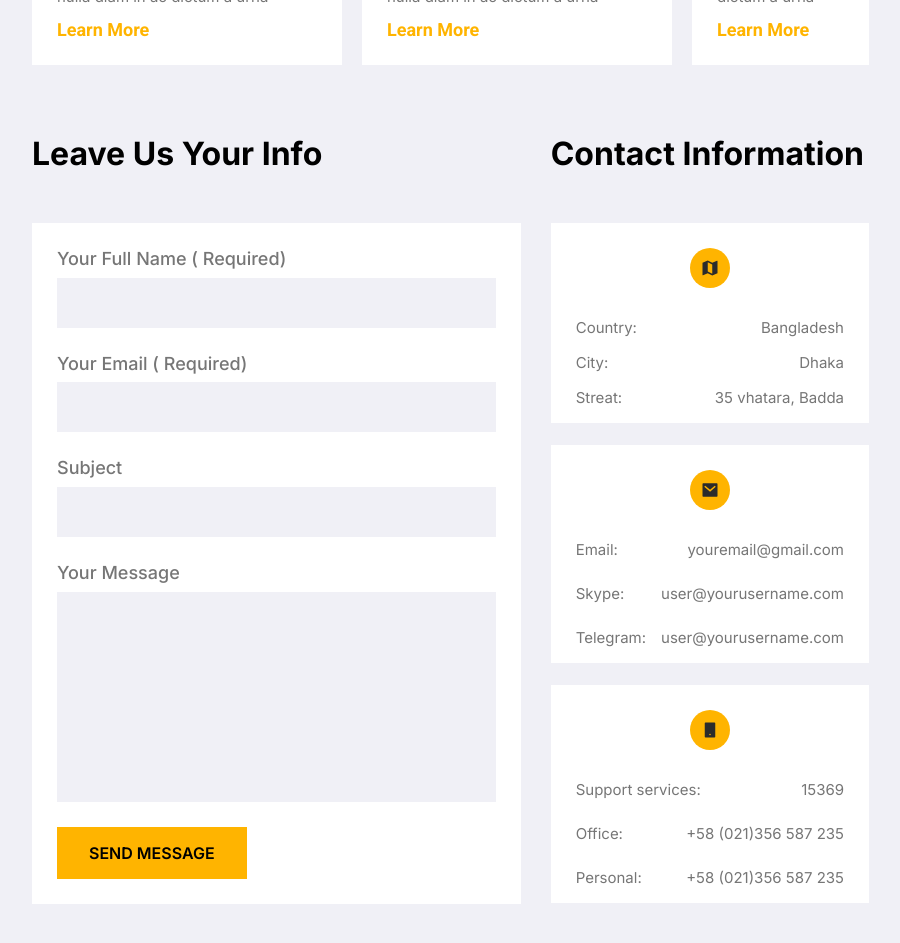
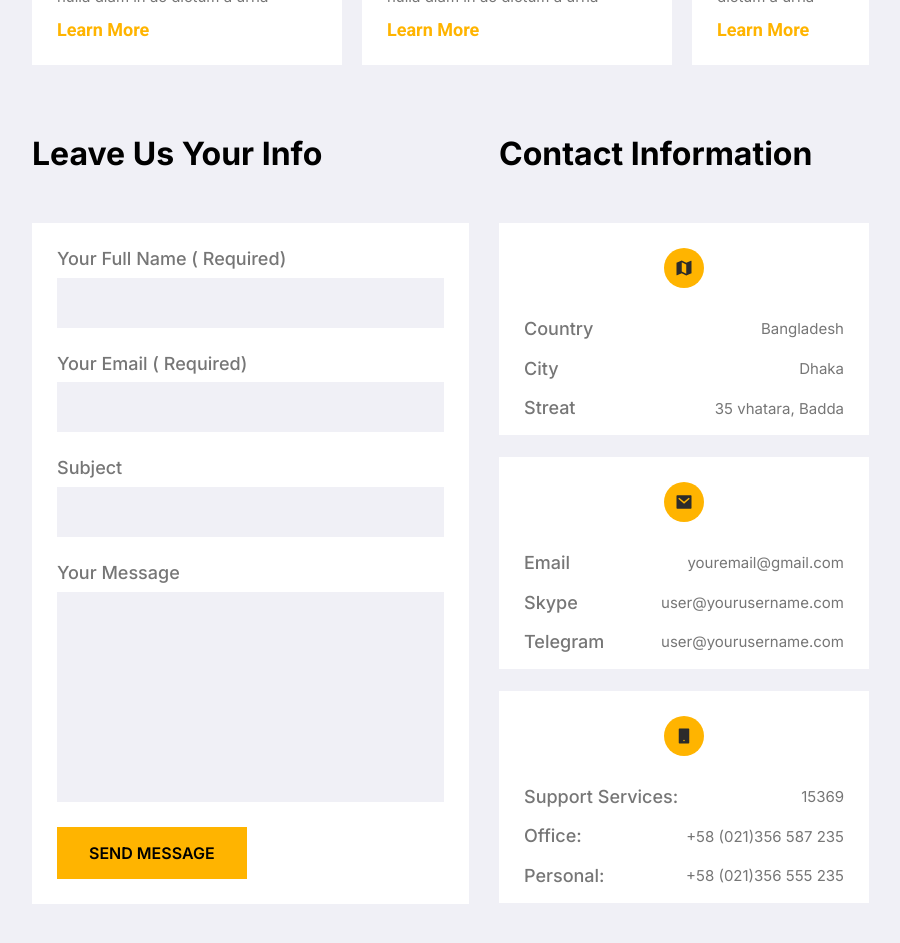
Before and after one commit to adastion/adastion-portfolio-start-project, a React app: page / in a window 1280 px wide. Shown: the part 7940-8883 px from the top of the page, without its empty margins (288-1188 px from the left). Built offline with nearby package versions, Linux system fonts and the light colour scheme.

Commit message:
Contacts, cardContacts

```diff
--- a/src/layout/header/banner/Banner_Styles.ts
+++ b/src/layout/header/banner/Banner_Styles.ts
@@ -48,6 +48,11 @@ const Banner = styled.section`
       display: flex;
       top: 35px;
       left: 30px;
+      transition: all 0.3s cubic-bezier(0.52, -0.6, 0.485, 1.65);
+
+      &:hover {
+        transform: scale(1.2);
+      }
     }
   }
 
--- a/src/layout/section/contacts/Contacts.tsx
+++ b/src/layout/section/contacts/Contacts.tsx
@@ -2,68 +2,118 @@ import { Container } from '../../../components/Container'
 import { FlexWrapper } from '../../../components/FlexWrapper'
 import { MapContainer } from '../../../components/yandex_map/MapContainer'
 import { Button } from './../../../components/Button'
-import { Icon } from './../../../components/Icons/Icon'
 import { SectionTitle } from './../../../components/SectionTitle'
 import { S } from './Contacts_Styles'
+import { CardContacts } from './cardContacts/CardContacts'
+
+const formData = [
+  {
+    title: 'Your Full Name ( Required)',
+    typeField: 'text',
+    name: 'name',
+  },
+  {
+    title: 'Your Email ( Required)',
+    typeField: 'email',
+    name: 'email',
+  },
+  {
+    title: 'Subject',
+    typeField: 'text',
+    name: 'subject',
+  },
+  {
+    title: 'Your Message',
+    typeField: 'textarea',
+    name: 'message',
+  },
+]
+
+const infoData = [
+  {
+    icon: 'location',
+    nameCard: [
+      {
+        title: 'Country',
+        info: 'Bangladesh',
+      },
+      {
+        title: 'City',
+        info: 'Dhaka',
+      },
+      {
+        title: 'Streat',
+        info: '35 vhatara, Badda',
+      },
+    ],
+  },
+  {
+    icon: 'mail',
+    nameCard: [
+      {
+        title: 'Email',
+        info: 'youremail@gmail.com',
+      },
+      {
+        title: 'Skype',
+        info: 'user@yourusername.com',
+      },
+      {
+        title: 'Telegram',
+        info: 'user@yourusername.com',
+      },
+    ],
+  },
+  {
+    icon: 'mobile',
+    nameCard: [
+      {
+        title: 'Support services:',
+        info: '15369',
+      },
+      {
+        title: 'Office:',
+        info: '+58 (021)356 587 235',
+      },
+      {
+        title: 'Personal:',
+        info: '+58 (021)356 555 235',
+      },
+    ],
+  },
+]
 
 export const Contacts: React.FC = () => {
   return (
     <S.Contacts id={'contacts'}>
       <Container>
-        <FlexWrapper gap={'20px 30px'} justify={'space-between'}>
+        <FlexWrapper gap={'70px 30px'} justify={'space-between'}>
           <S.ContactsItem>
             <SectionTitle margin={'50px'}>Leave us your info</SectionTitle>
-            <S.StyledForm>
+            <S.Form>
               <ul>
-                <li>
+                {formData.map((F, index) => (
+                  <li key={index}>
                     <SectionTitle
                       as={'label'}
                       size={'18px'}
                       weight={'500'}
                       margin={'8px'}
-                    htmlFor='name'>
-                    Your Full Name ( Required)
+                      htmlFor={F.name}>
+                      {F.title}
                     </SectionTitle>
-                  <input id='name' type='text' />
+                    {F.typeField === 'textarea' ? (
+                      <textarea id={F.name} name={F.name}></textarea>
+                    ) : (
+                      <input id={F.name} type={F.typeField} name={F.name} />
+                    )}
                   </li>
-                <li>
-                  <SectionTitle
-                    as={'label'}
-                    size={'18px'}
-                    weight={'500'}
-                    margin={'8px'}
-                    htmlFor='email'>
-                    Your Email ( Required)
-                  </SectionTitle>
-                  <input id='email' type='email' />
-                </li>
-                <li>
-                  <SectionTitle
-                    as={'label'}
-                    size={'18px'}
-                    weight={'500'}
-                    margin={'8px'}
-                    htmlFor='subject'>
-                    Subject
-                  </SectionTitle>
-                  <input id='subject' type='text' />
-                </li>
-                <li>
-                  <SectionTitle
-                    as={'label'}
-                    size={'18px'}
-                    weight={'500'}
-                    margin={'8px'}
-                    htmlFor='message'>
-                    Your Message
-                  </SectionTitle>
-                  <textarea id='message'></textarea>
-                </li>
+                ))}
               </ul>
               <Button type='submit' sideBar>
                 send message
               </Button>
-            </S.StyledForm>
+            </S.Form>
           </S.ContactsItem>
           <S.ContactsItem>
             <SectionTitle margin={'50px'}>Contact information</SectionTitle>
@@ -72,78 +122,9 @@ export const Contacts: React.FC = () => {
               direction={'column'}
               gap={'22px'}
               justify={'space-between'}>
-              <S.CardContacts>
-                <Button as={'div'} circle>
-                  <Icon
-                    iconId={'location'}
-                    boxWidth={'18px'}
-                    boxHeight={'18px'}
-                    size={'18'}
-                  />
-                </Button>
-                <FlexWrapper direction={'column'} gap={'16px'}>
-                  <li>
-                    <span>Country:</span>
-                    <span>Bangladesh</span>
-                  </li>
-                  <li>
-                    <span>City:</span>
-                    <span>Dhaka</span>
-                  </li>
-                  <li>
-                    <span>Streat:</span>
-                    <span>35 vhatara, Badda</span>
-                  </li>
-                </FlexWrapper>
-              </S.CardContacts>
-              <S.CardContacts>
-                <Button as={'div'} circle>
-                  <Icon
-                    iconId={'mail'}
-                    boxWidth={'18px'}
-                    boxHeight={'18px'}
-                    size={'18'}
-                  />
-                </Button>
-                <FlexWrapper direction={'column'} gap={'25px'}>
-                  <li>
-                    <span>Email:</span>
-                    <span>youremail@gmail.com</span>
-                  </li>
-                  <li>
-                    <span>Skype:</span>
-                    <a href='mailto:user@yourusername.com'>user@yourusername.com</a>
-                  </li>
-                  <li>
-                    <span>Telegram:</span>
-                    <a href='mailto:user@yourusername.com'>user@yourusername.com</a>
-                  </li>
-                </FlexWrapper>
-              </S.CardContacts>
-              <S.CardContacts>
-                <Button as={'div'} circle>
-                  <Icon
-                    iconId={'mobile'}
-                    boxWidth={'18px'}
-                    boxHeight={'18px'}
-                    size={'18'}
-                  />
-                </Button>
-                <FlexWrapper direction={'column'} gap={'25px'}>
-                  <li>
-                    <span>Support services:</span>
-                    <span>15369</span>
-                  </li>
-                  <li>
-                    <span>Office:</span>
-                    <a href='tel:+58021356587235'>+58 (021)356 587 235</a>
-                  </li>
-                  <li>
-                    <span>Personal:</span>
-                    <a href='tel:+58021356587235'>+58 (021)356 587 235</a>
-                  </li>
-                </FlexWrapper>
-              </S.CardContacts>
+              {infoData.map((I, index) => (
+                <CardContacts key={index} icon={I.icon} nameCard={I.nameCard} />
+              ))}
             </FlexWrapper>
           </S.ContactsItem>
         </FlexWrapper>
--- a/src/layout/section/contacts/Contacts_Styles.ts
+++ b/src/layout/section/contacts/Contacts_Styles.ts
@@ -17,11 +17,25 @@ const Contacts = styled.section`
 
 const ContactsItem = styled.section`
   &:first-child {
-    flex-grow: 1;
+    flex-grow: 30;
+    flex-shrink: 0;
+  }
+
+  &:last-child {
+    max-width: 370px;
+    width: 100%;
+
+    @media ${theme.media.desktop} {
+      max-width: 100%;
+    }
+
+    @media ${theme.media.tablet} {
+      max-width: none;
+    }
   }
 `
 
-const StyledForm = styled.form`
+const Form = styled.form`
   max-width: 100%;
   padding: 25px;
   background-color: ${theme.colors.primaryBg};
@@ -41,6 +55,7 @@ const StyledForm = styled.form`
       & label {
         display: inline-block;
         color: ${theme.colors.secondary};
+        cursor: default;
       }
 
       & input,
@@ -48,6 +63,10 @@ const StyledForm = styled.form`
         height: 50px;
         background: ${theme.colors.pageBg};
         padding: 8px;
+
+        &:focus-visible {
+          box-shadow: 0px 1px 20px 7px ${theme.colors.secondaryBg};
+        }
       }
 
       & textarea {
@@ -68,14 +87,18 @@ const CardContacts = styled.li`
   & ${Button} {
     margin: 0 auto;
     margin-bottom: 30px;
+    cursor: default;
   }
 
   & li {
     display: flex;
     justify-content: space-between;
+    align-items: center;
     gap: 15px;
     font-size: 15px;
     color: ${theme.colors.secondary};
+    height: 100%;
+    width: 100%;
   }
 `
 
@@ -83,5 +106,5 @@ export const S = {
   Contacts,
   ContactsItem,
   CardContacts,
-  StyledForm,
+  Form,
 }
--- /dev/null
+++ b/src/layout/section/contacts/cardContacts/CardContacts.tsx
@@ -0,0 +1,36 @@
+import React from 'react'
+import { Button } from '../../../../components/Button'
+import { FlexWrapper } from '../../../../components/FlexWrapper'
+import { Icon } from '../../../../components/Icons/Icon'
+import { SectionTitle } from '../../../../components/SectionTitle'
+import { S } from '../Contacts_Styles'
+
+type CardContactsPropsType = {
+  icon: string
+  nameCard: {
+    title: string
+    info: string
+  }[]
+}
+
+export const CardContacts: React.FC<CardContactsPropsType> = (
+  props: CardContactsPropsType
+) => {
+  return (
+    <S.CardContacts>
+      <Button as={'div'} circle>
+        <Icon iconId={props.icon} boxWidth={'18px'} boxHeight={'18px'} size={'18'} />
+      </Button>
+      <FlexWrapper direction={'column'} gap={'18px'}>
+        {props.nameCard.map((N, index) => (
+          <li key={index}>
+            <SectionTitle as={'span'} size={'18px'} weight={'500'} margin={'0'}>
+              {N.title}
+            </SectionTitle>
+            <span>{N.info}</span>
+          </li>
+        ))}
+      </FlexWrapper>
+    </S.CardContacts>
+  )
+}
--- a/src/layout/sideBar/SideBar_Styles.ts
+++ b/src/layout/sideBar/SideBar_Styles.ts
@@ -1,8 +1,8 @@
 import styled, { css } from 'styled-components'
 import { Button } from '../../components/Button'
 import { Picture } from '../../components/Picture'
+import { BurgerButton } from '../../components/burgerButton/BurgerButton'
 import { theme } from '../../styles/Theme'
-import { BurgerButton } from '../../components/burgerButton/BurgerButton'
 
 type ProfilePropsType = {
   isOpen?: boolean
@@ -18,6 +18,8 @@ type ProgressBarPropsType = {
 }
 
 const Profile = styled.aside<ProfilePropsType>`
+  transition: all 0.4s ease-out;
+
   @media ${theme.media.bigDesktop} {
     position: absolute;
     left: -110vw;
```
Also changed, not shown: src/questions.txt. Lines whose indentation alone changed are shown as unchanged.
